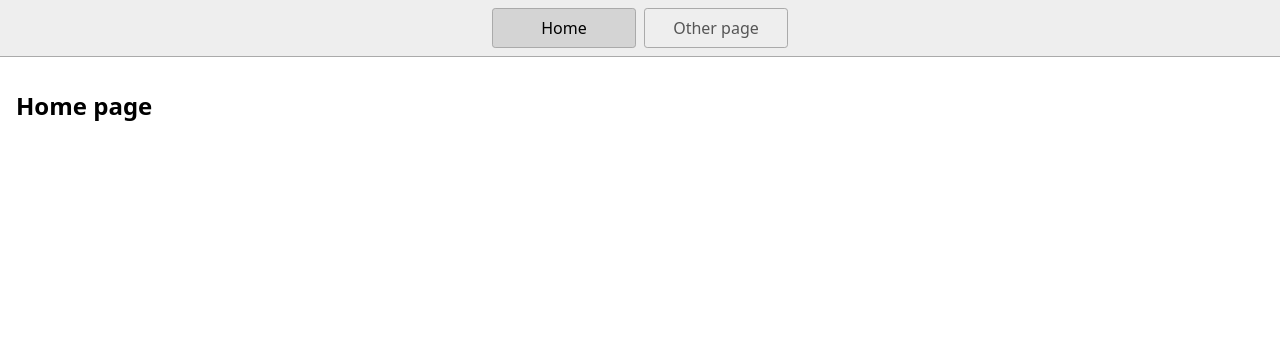
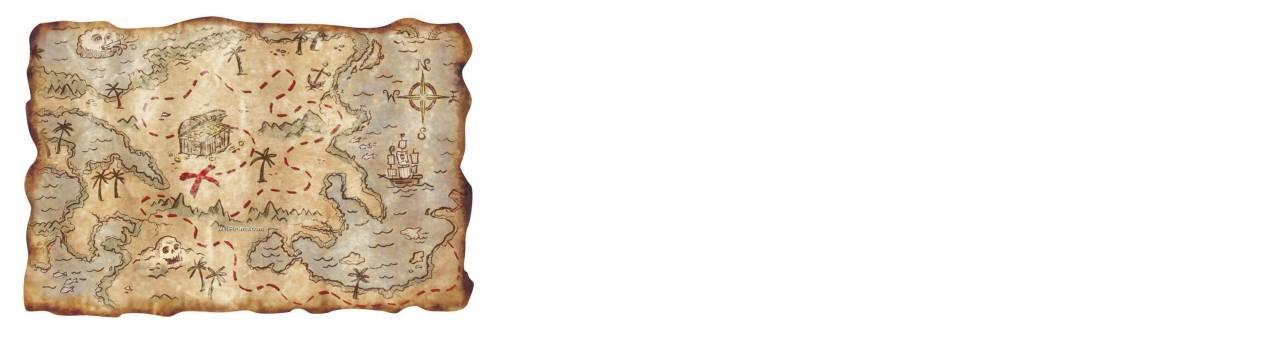
Before and after one commit to curlogianvito/stackblitz-starters-g52pww., a website: page index.html in a window 1280 px wide. Drawn offline with nearby package versions, Linux system fonts and the light colour scheme.

Commit message:
Update index.html

```diff
--- a/index.html
+++ b/index.html
@@ -1,23 +1,13 @@
-<!DOCTYPE html>
+<!doctype html>
 <html lang="en">
   <head>
-    <title>Home</title>
-    <meta charset="UTF-8" />
-    <meta name="viewport" content="width=device-width" />
-    <!--
-      Need a visual blank slate?
-      Remove all code in `styles.css`!
-    -->
-    <link rel="stylesheet" href="styles.css" />
-    <script type="module" src="script.js"></script>
+    <meta charset="utf-8">
+    <meta name="viewport" content="width=device-width, initial-scale=1">
+    <title>Bootstrap demo</title>
+    <link href="https://cdn.jsdelivr.net/npm/bootstrap@5.3.3/dist/css/bootstrap.min.css" rel="stylesheet" integrity="sha384-QWTKZyjpPEjISv5WaRU9OFeRpok6YctnYmDr5pNlyT2bRjXh0JMhjY6hW+ALEwIH" crossorigin="anonymous">
   </head>
   <body>
-    <nav>
-      <a href="/" aria-current="page">Home</a>
-      <a href="/page2.html">Other page</a>
-    </nav>
-    <main>
-      <h1>Home page</h1>
-    </main>
+    <img src="img/caccia-al-tesoro.jpg" class="img-fluid" alt="Header caccia al tesoro">
+    <script src="https://cdn.jsdelivr.net/npm/bootstrap@5.3.3/dist/js/bootstrap.bundle.min.js" integrity="sha384-YvpcrYf0tY3lHB60NNkmXc5s9fDVZLESaAA55NDzOxhy9GkcIdslK1eN7N6jIeHz" crossorigin="anonymous"></script>
   </body>
 </html>
```
